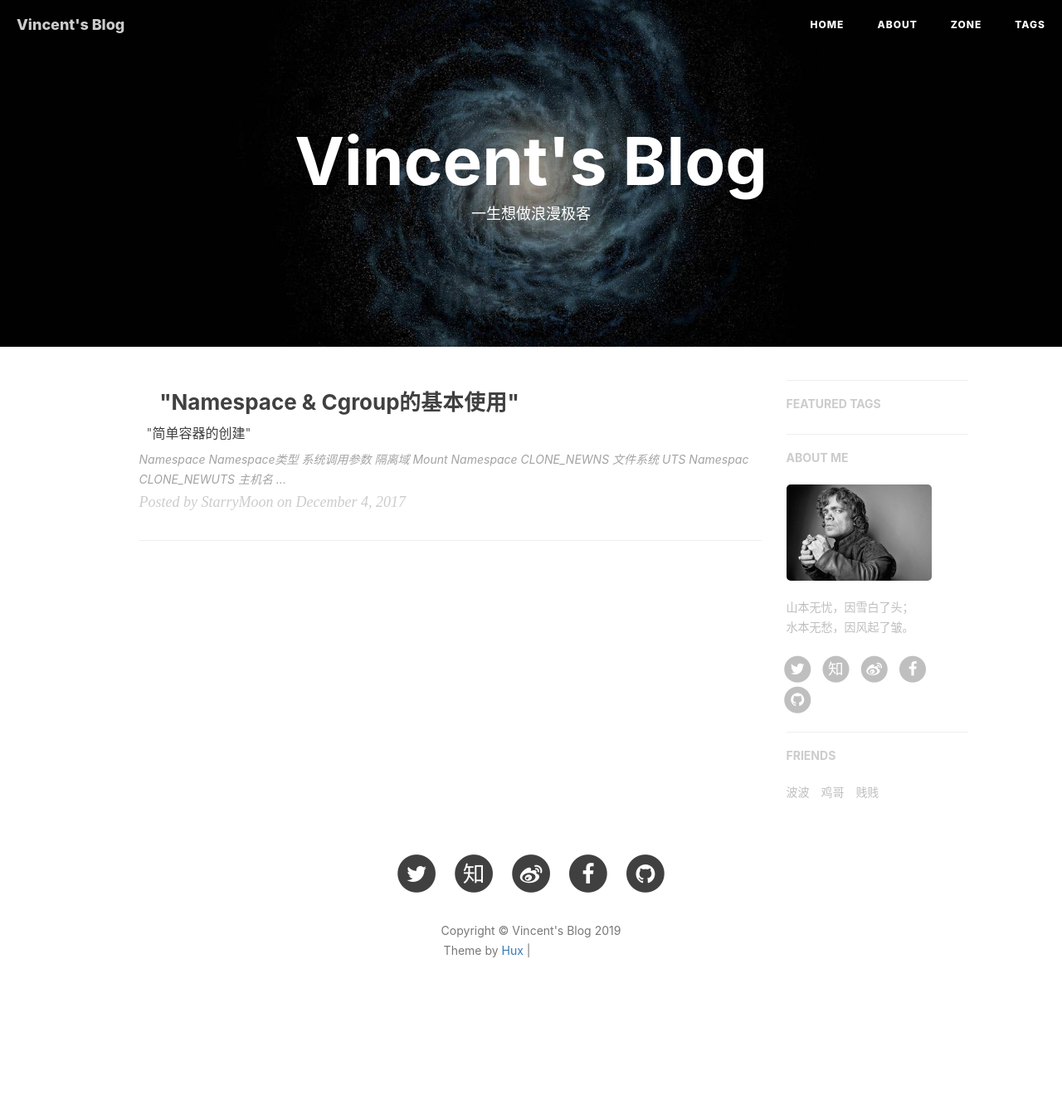
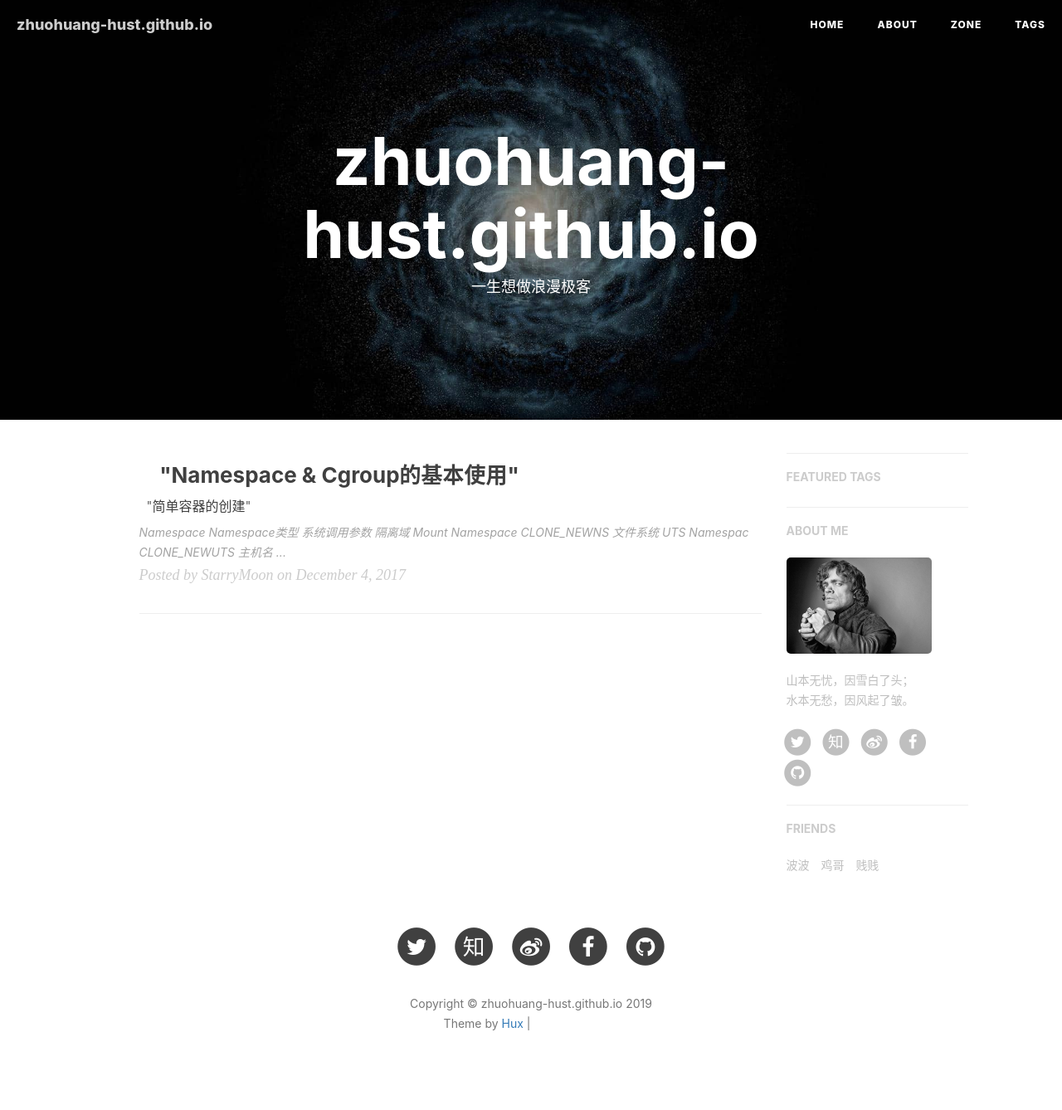
Before and after one commit to ZhuoHuang-HUST/zhuohuang-hust.github.io, a Jekyll site: the page built from index.html, in a window 1280 px wide. Shown: the whole page at 83% size. Built offline with Jekyll 4.4.1, drawn with Linux system fonts in a browser that asks for light colours; nearby versions of some CDN libraries; the list of posts is cut into pages by our own code; comment, search, counter and statistics services are not loaded; before the commit the page ends 1250 px from its top, so only the background shows below that; some of the changed lines change nothing that is shown; grey boxes are pictures that could not be loaded.

Commit message:
updating

```diff
--- a/_config.yml
+++ b/_config.yml
@@ -1,5 +1,5 @@
 # Site settings
-title: Vincent's Blog
+#title: Vincent's Blog
 SEOTitle: Vincent
 #header-img: img/home-bg.jpg
 #header-img: img/404-bg.jpg
```
